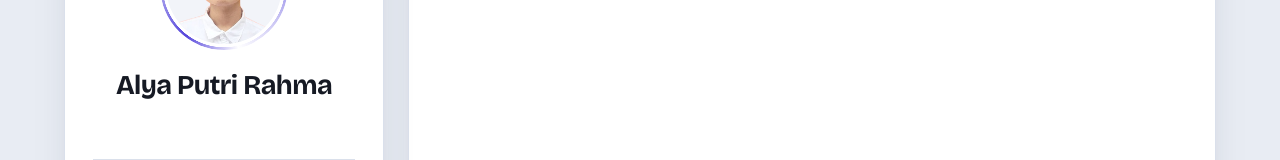
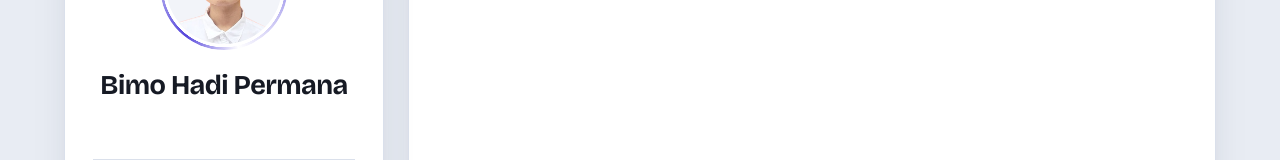
Before and after one commit to Bimo-Hadi/Portfolio, a plain HTML site: page index.html in a window 1280 px wide. Shown: the part 143-303 px from the top of the page. Drawn offline with nearby package versions, Linux system fonts and the light colour scheme; files whose address does not match are found by name.

Commit message:
Update index.html

```diff
--- a/index.html
+++ b/index.html
@@ -3,7 +3,7 @@
 <head>
   <meta charset="utf-8">
   <meta name="viewport" content="width=device-width, initial-scale=1">
-  <title>Alya Putri Rahma — Pengembang Full-stack &amp; Desainer UI/UX</title>
+  <title> Bimo Hadi Permana — Bioinformatics &amp; AI/ML engineer</title>
   <meta name="description" content="Portofolio Bimo Hadi Permana: proyek web, AI/ML engineer, dan wet-lab enthusiast.">
   <meta name="theme-color" content="#0D0F15">
   <meta property="og:type" content="website">
@@ -84,7 +84,7 @@
         <img id="s-avatar" src="assets/img/avatar.png" alt="" width="400" height="400">
       </div>
       <div class="sidebar__id">
-        <h1 class="name" id="s-name">Alya Putri Rahma</h1>
+        <h1 class="name" id="s-name"> Bimo Hadi Permana</h1>
         <p class="role">
           <span class="sr-only" id="s-roles-sr"></span>
           <span id="typed" aria-hidden="true"></span><span class="caret" aria-hidden="true"></span>
```
